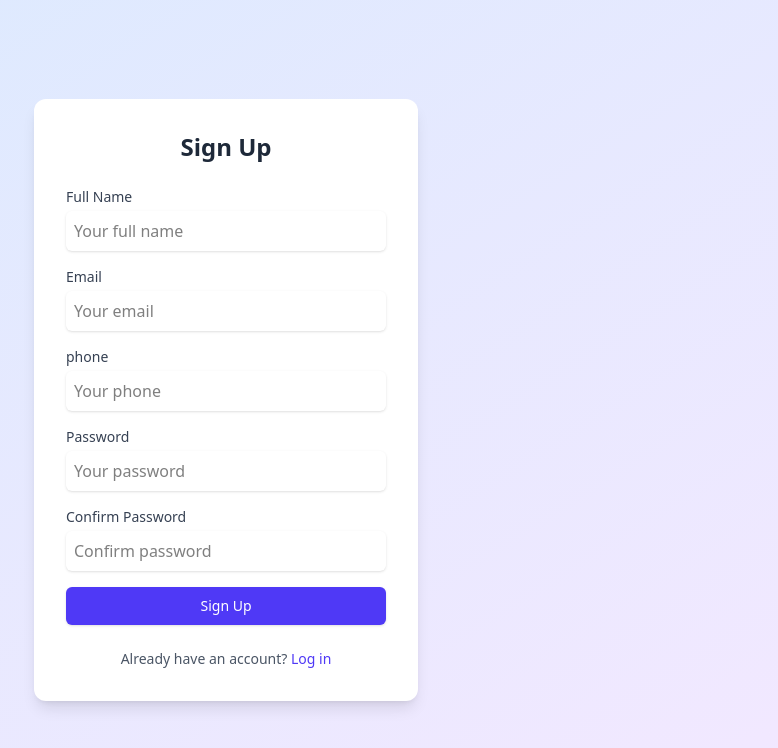
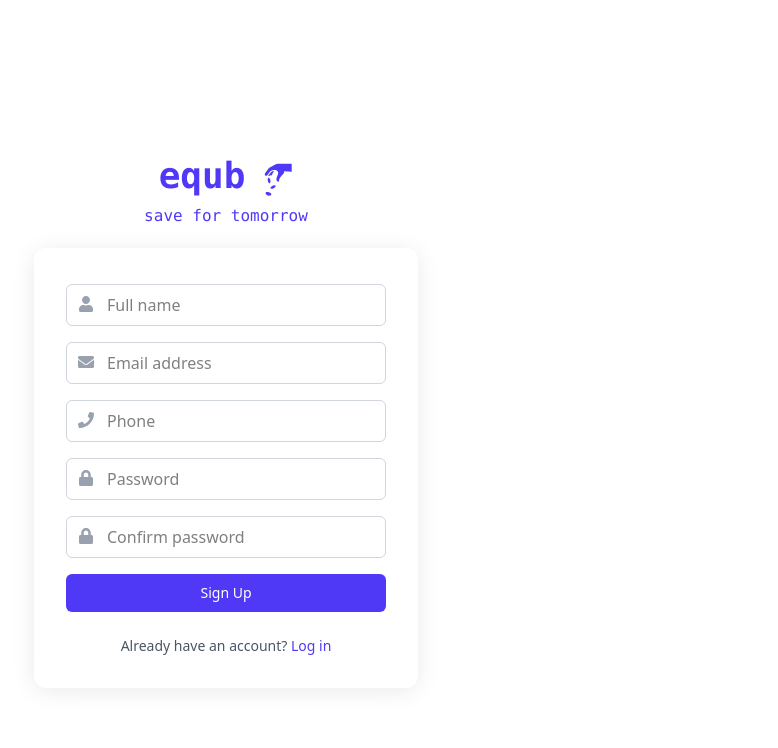
Before and after one commit to hjob-1/Ekub-saving-app, a React (Vite) app in the folder frontend/: page /user/register in a window 1280 px wide. Shown: the top 748 px of the page, without its empty margins (414-1192 px from the left). Built offline with nearby package versions, Linux system fonts and the light colour scheme.

Commit message:
equb logo added for login and registe page

```diff
--- a/frontend/package.json
+++ b/frontend/package.json
@@ -16,6 +16,7 @@
     "react-cookie": "^8.0.1",
     "react-dom": "^19.0.0",
     "react-hot-toast": "^2.5.2",
+    "react-icons": "^5.5.0",
     "react-router": "^7.4.0",
     "tailwindcss": "^4.0.14"
   },
--- /dev/null
+++ b/frontend/src/components/logo.jsx
@@ -0,0 +1,18 @@
+import { GiPayMoney } from 'react-icons/gi';
+const Logo = () => {
+  return (
+    <>
+      <div className="flex flex items-center justify-center gap-3 font-mono">
+        <h2 className="text-4xl font-bold mb-2 text-center text-gray-800 text-indigo-600">
+          equb
+        </h2>
+        <GiPayMoney className="text-4xl text-indigo-600 " />
+      </div>
+      <h4 className="font-mono text-1xl text-indigo-600 mb-5">
+        save for tomorrow
+      </h4>
+    </>
+  );
+};
+
+export default Logo;
--- a/frontend/src/pages/public/Login.jsx
+++ b/frontend/src/pages/public/Login.jsx
@@ -1,7 +1,10 @@
 import React, { useState } from 'react';
 import { Link } from 'react-router';
+import { FaEnvelope, FaLock } from 'react-icons/fa';
+import { GiPayMoney } from 'react-icons/gi';
 import { notify } from '../../util/notify';
 import { loginApi } from '../../util/ApiUtil';
+import Logo from '../../components/logo';
 
 const Login = () => {
   const [formData, setFormData] = useState({
@@ -21,43 +24,30 @@ const Login = () => {
   };
 
   return (
-    <div className="min-h-screen flex flex-col items-center justify-center bg-gradient-to-br from-blue-100 to-purple-100 p-4">
-      <div className="bg-white rounded-xl shadow-lg p-8 w-full max-w-sm">
-        <h2 className="text-2xl font-semibold mb-6 text-center text-gray-800">
-          Sign In
-        </h2>
-
+    <div className="min-h-screen flex flex-col items-center justify-start md:justify-center p-4 pt-15">
+      <Logo />
+      <div className="bg-white rounded-xl  p-8 w-full max-w-sm shadow-[0px_3px_35px_rgba(0,0,0,0.01),0px_3px_25px_rgba(0,0,0,0.08)]">
         <form className="space-y-4">
-          <div>
-            <label
-              className="block text-sm font-medium text-gray-700"
-              htmlFor="email"
-            >
-              Email
-            </label>
+          <div className="relative">
+            <FaEnvelope className="absolute left-3 top-3 text-gray-400" />
             <input
-              className="mt-1 block w-full rounded-md border-gray-300 shadow-sm focus:border-indigo-300 focus:ring focus:ring-indigo-200 focus:ring-opacity-50 p-2"
+              className="mt-1 block w-full rounded-md border border-gray-300 focus:border-indigo-600 focus:outline-none p-2 pl-10"
               id="email"
               type="email"
               name="email"
-              placeholder="Your email"
+              placeholder="Email address"
               required
               onChange={handleChange}
             />
           </div>
-          <div>
-            <label
-              className="block text-sm font-medium text-gray-700"
-              htmlFor="password"
-            >
-              Password
-            </label>
+          <div className="relative">
+            <FaLock className="absolute left-3 top-3 text-gray-400" />
             <input
-              className="mt-1 block w-full rounded-md border-gray-300 shadow-sm focus:border-indigo-300 focus:ring focus:ring-indigo-200 focus:ring-opacity-50 p-2"
+              className="mt-1 block w-full rounded-md border border-gray-300 focus:border-indigo-600 focus:outline-none p-2 pl-10"
               id="password"
               type="password"
               name="password"
-              placeholder="Your password"
+              placeholder="Password"
               required
               onChange={handleChange}
             />
--- a/frontend/src/pages/public/Register.jsx
+++ b/frontend/src/pages/public/Register.jsx
@@ -1,7 +1,10 @@
 import React, { useState } from 'react';
 import { Link } from 'react-router';
+import { FaUser, FaEnvelope, FaPhone, FaLock } from 'react-icons/fa';
+
 import { registerApi } from '../../util/ApiUtil';
 import { notify } from '../../util/notify';
+import Logo from '../../components/logo';
 
 const Register = () => {
   const [formData, setFormData] = useState({
@@ -32,90 +35,62 @@ const Register = () => {
   };
 
   return (
-    <div className="min-h-screen flex flex-col items-center justify-center bg-gradient-to-br from-blue-100 to-purple-100 p-4">
-      <div className="bg-white rounded-xl shadow-lg p-8 w-full max-w-sm">
-        <h2 className="text-2xl font-semibold mb-6 text-center text-gray-800">
-          Sign Up
-        </h2>
-
+    <div className="min-h-screen flex flex-col items-center justify-start md:justify-center p-4 pt-15">
+      <Logo />
+      <div className="bg-white rounded-xl  p-8 w-full max-w-sm shadow-[0px_3px_35px_rgba(0,0,0,0.01),0px_3px_25px_rgba(0,0,0,0.08)]">
         <form className="space-y-4">
-          <div>
-            <label
-              className="block text-sm font-medium text-gray-700"
-              htmlFor="name"
-            >
-              Full Name
-            </label>
+          <div className="relative">
+            <FaUser className="absolute left-3 top-3 text-gray-400" />
             <input
-              className="mt-1 block w-full rounded-md border-gray-300 shadow-sm focus:border-indigo-300 focus:ring focus:ring-indigo-200 focus:ring-opacity-50 p-2"
+              className="mt-1 block w-full rounded-md border border-gray-300 focus:border-indigo-600 focus:outline-none p-2 pl-10"
               id="name"
               type="text"
               name="fullname"
-              placeholder="Your full name"
+              placeholder="Full name"
               required
               onChange={handleChange}
             />
           </div>
-          <div>
-            <label
-              className="block text-sm font-medium text-gray-700"
-              htmlFor="email"
-            >
-              Email
-            </label>
+          <div className="relative">
+            <FaEnvelope className="absolute left-3 top-3 text-gray-400" />
             <input
-              className="mt-1 block w-full rounded-md border-gray-300 shadow-sm focus:border-indigo-300 focus:ring focus:ring-indigo-200 focus:ring-opacity-50 p-2"
+              className="mt-1 block w-full rounded-md border border-gray-300 focus:border-indigo-600 focus:outline-none p-2 pl-10"
               id="email"
               type="email"
               name="email"
-              placeholder="Your email"
+              placeholder="Email address"
               required
               onChange={handleChange}
             />
           </div>
-          <div>
-            <label
-              className="block text-sm font-medium text-gray-700"
-              htmlFor="phone"
-            >
-              phone
-            </label>
+          <div className="relative">
+            <FaPhone className="absolute left-3 top-3 text-gray-400" />
             <input
-              className="mt-1 block w-full rounded-md border-gray-300 shadow-sm focus:border-indigo-300 focus:ring focus:ring-indigo-200 focus:ring-opacity-50 p-2"
+              className="mt-1 block w-full rounded-md border border-gray-300 focus:border-indigo-600 focus:outline-none p-2 pl-10"
               id="phone"
               type="tel"
               name="phone"
-              placeholder="Your phone"
+              placeholder="Phone"
               required
               onChange={handleChange}
             />
           </div>
-          <div>
-            <label
-              className="block text-sm font-medium text-gray-700"
-              htmlFor="password"
-            >
-              Password
-            </label>
+          <div className="relative">
+            <FaLock className="absolute left-3 top-3 text-gray-400" />
             <input
-              className="mt-1 block w-full rounded-md border-gray-300 shadow-sm focus:border-indigo-300 focus:ring focus:ring-indigo-200 focus:ring-opacity-50 p-2"
+              className="mt-1 block w-full rounded-md border border-gray-300 focus:border-indigo-600 focus:outline-none p-2 pl-10"
               id="password"
               type="password"
               name="password"
-              placeholder="Your password"
+              placeholder="Password"
               required
               onChange={handleChange}
             />
           </div>
-          <div>
-            <label
-              className="block text-sm font-medium text-gray-700"
-              htmlFor="confirmPassword"
-            >
-              Confirm Password
-            </label>
+          <div className="relative">
+            <FaLock className="absolute left-3 top-3 text-gray-400" />
             <input
-              className="mt-1 block w-full rounded-md border-gray-300 shadow-sm focus:border-indigo-300 focus:ring focus:ring-indigo-200 focus:ring-opacity-50 p-2"
+              className="mt-1 block w-full rounded-md border border-gray-300 focus:border-indigo-600 focus:outline-none p-2 pl-10"
               id="confirmPassword"
               type="password"
               name="confirmPassword"
@@ -126,7 +101,7 @@ const Register = () => {
           </div>
           <div>
             <button
-              className="w-full flex justify-center py-2 px-4 border border-transparent rounded-md shadow-sm text-sm font-medium text-white bg-indigo-600 hover:bg-indigo-700 focus:outline-none focus:ring-2 focus:ring-offset-2 focus:ring-indigo-500"
+              className="w-full flex justify-center py-2 px-4 border border-transparent rounded-md text-sm font-medium text-white bg-indigo-600 hover:bg-indigo-700 focus:outline-none focus:ring-2 focus:ring-offset-2 focus:ring-indigo-500"
               type="submit"
               onClick={handleSubmit}
             >
```
Also changed, not shown: 1 other file (tests, documents, lock files or other folders).
